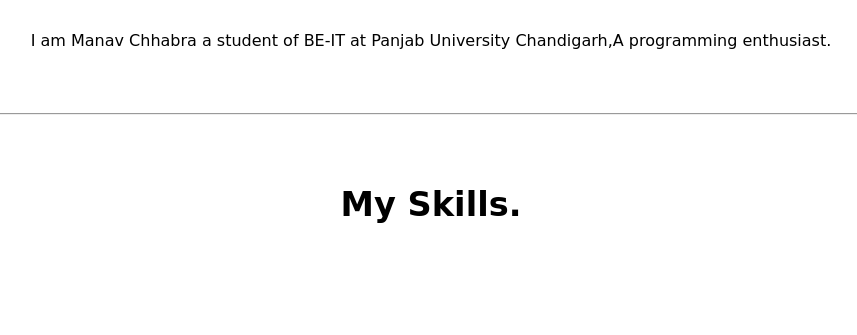
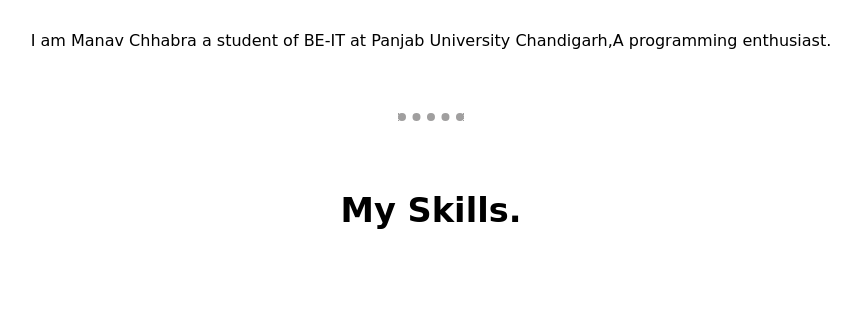
Before and after one commit to Manav802/learning_CSS_site, a plain HTML site: page index.html in a window 1280 px wide. Shown: the part 1124-1459 px from the top of the page, without its empty margins (209-1066 px from the left). Drawn offline with Linux system fonts and the light colour scheme; a web font is replaced by a local one.

Commit message:
DONE WITH CSS

```diff
--- a/css/styles.css
+++ b/css/styles.css
@@ -1,3 +1,12 @@
+hr
+{
+	width:5%;
+	height: 0;
+	border-style: dotted;
+	color: #a09f9f;
+	border-top-width: 8px;
+	border-bottom-width: 0;
+}
 .body
 {   margin-top: 0px;
     margin-bottom: 0px;
```
